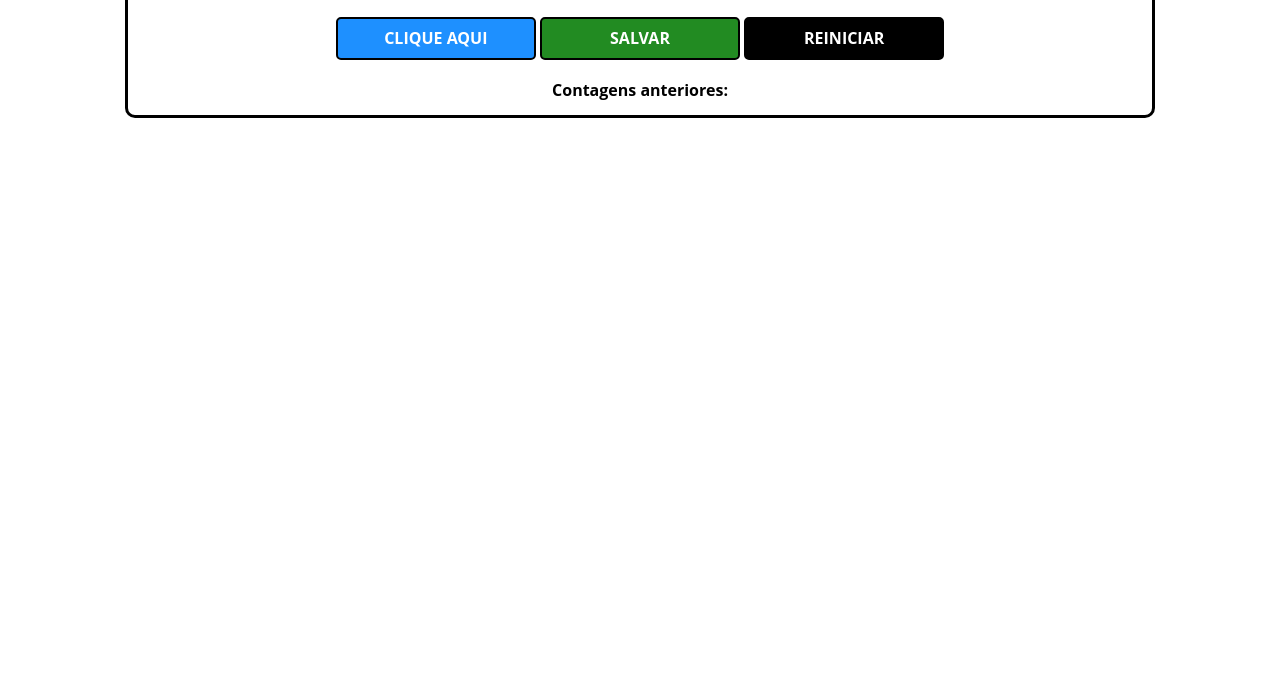
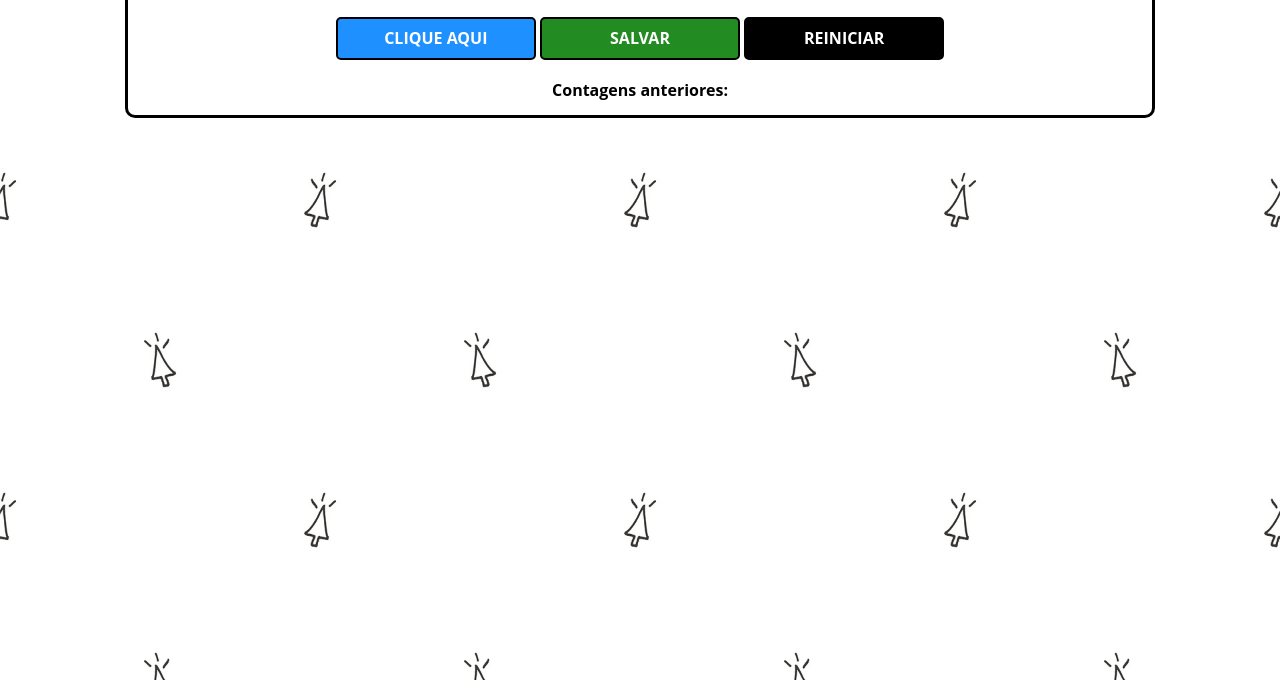
Before and after one commit to lfogawa/Contador-de-cliques, a plain HTML site: page index.html in a window 1280 px wide. Shown: the part 120-800 px from the top of the page. Drawn offline with nearby package versions, Linux system fonts and the light colour scheme.

Commit message:
Add files via upload

```diff
--- a/index.css
+++ b/index.css
@@ -1,5 +1,5 @@
 body {
-    background-image: url("background-image.jpeg");
+    background-image: url("background-image.jpg");
     background-size: cover;
     font-family: 'Open Sans', 'Helvetica Neue', sans-serif;
     text-align: center;
```
